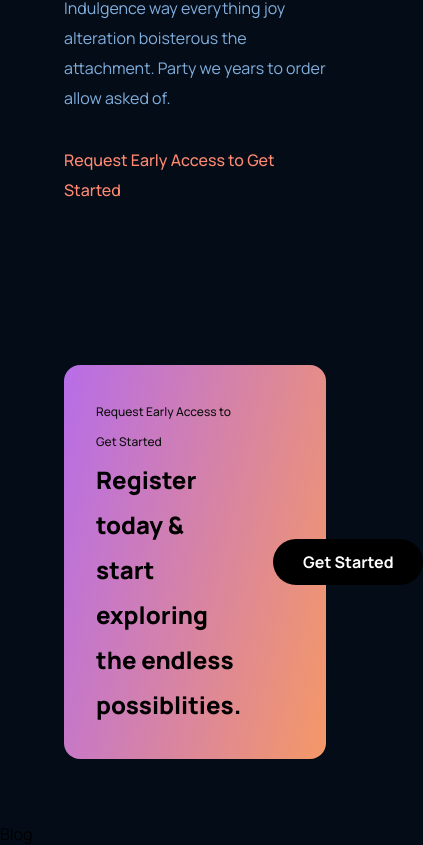
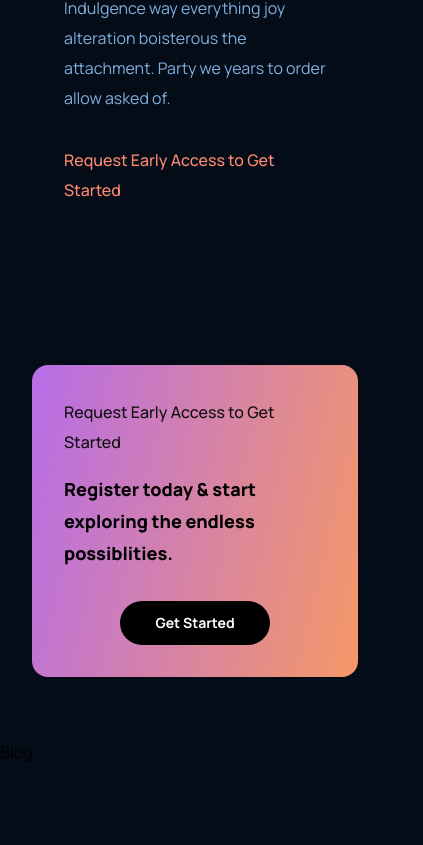
Before and after one commit to MilanDupalo/greedy.ninja, a React (Create React App) app: page / in a window 390 px wide. Shown: the part 4118-4963 px from the top of the page, 423 px wide, since content can reach past the window. After the commit the page ends 4881 px from the top, so only its background shows below. Built offline with nearby package versions, Linux system fonts and the light colour scheme.

Commit message:
cta media query done for all deviace

```diff
--- a/src/components/cta/cta.css
+++ b/src/components/cta/cta.css
@@ -43,3 +43,33 @@
   font-size: 16px;
   line-height: 30px;
 }
+
+@media screen and (max-width: 650px) {
+  .cta {
+    flex-direction: column;
+  }
+
+  .cta-button-box {
+    margin: 2rem 0 0 0;
+  }
+}
+@media screen and (max-width: 550px) {
+  .cta {
+    margin: 4rem 2rem;
+  }
+
+  .cta-content-subtitle {
+    font-size: 16px;
+    margin-bottom: 1rem;
+  }
+
+  .cta-content-title {
+    font-size: 18px;
+    line-height: 32px;
+  }
+
+  .cta-button {
+    font-size: 14px;
+    line-height: 28px;
+  }
+}
```
